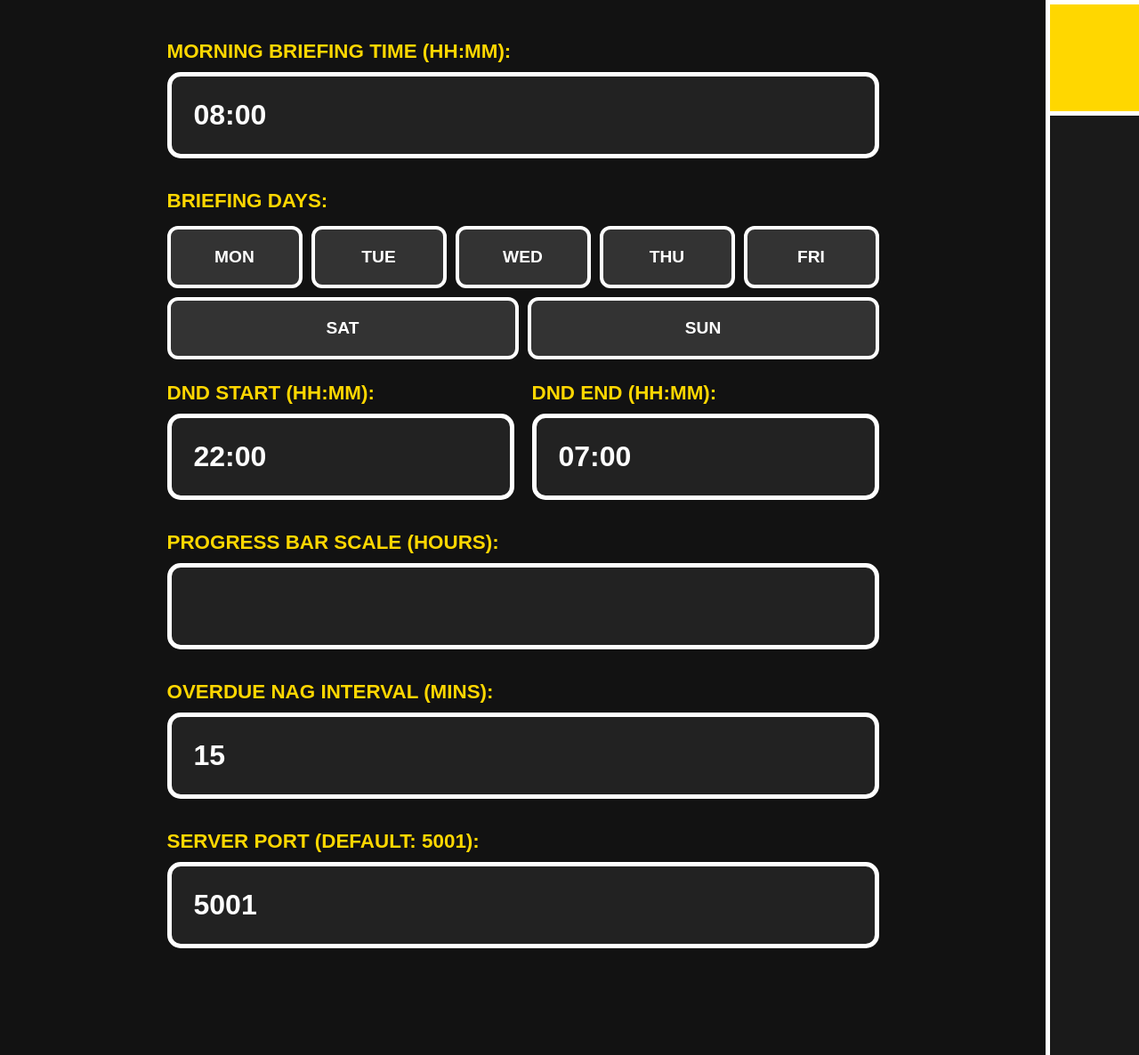
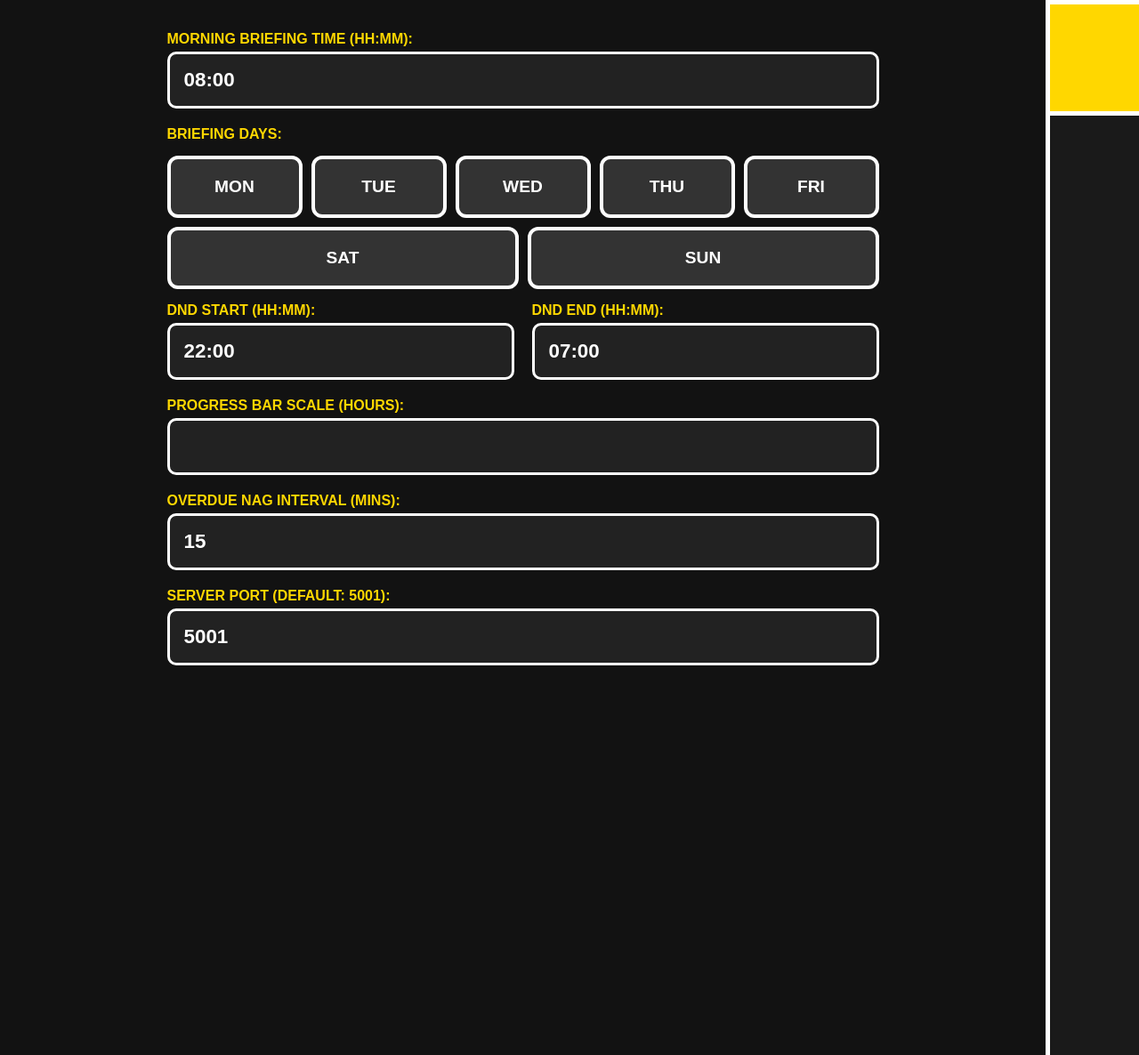
Before and after one commit to TheSharmanator/adhdtaskmanager, a Flask app: page /settings in a window 1280 px wide. Shown: the part 96-1282 px from the top of the page at 89% size. Run offline with Flask 3, Linux system fonts and the light colour scheme; data comes from the database, SQL or seed files in the repository; parts of the project's set-up code (start-up, migrations or seed data) failed here and were passed over.

Commit message:
Shrink elements in settings.html to match add.html

```diff
--- a/templates/settings.html
+++ b/templates/settings.html
@@ -50,12 +50,12 @@
         }
 
         form { width: 100%; max-width: 800px; margin: 0 auto; padding-bottom: 50px; }
-        label { font-size: 1.4rem; font-weight: bold; color: #ffd700; display: block; margin-top: 25px; text-transform: uppercase; }
+        label { font-size: 1.0rem; font-weight: bold; color: #ffd700; display: block; margin-top: 15px; text-transform: uppercase; }
 
         input {
-            width: 100%; padding: 25px; margin: 10px 0; background: #222;
-            color: white; border: 5px solid white; font-size: 2rem;
-            font-weight: 900; border-radius: 15px; box-sizing: border-box;
+            width: 100%; padding: 16px; margin: 5px 0; background: #222;
+            color: white; border: 3px solid white; font-size: 1.4rem;
+            font-weight: 900; border-radius: 10px; box-sizing: border-box;
         }
 
         .side-by-side { display: flex; gap: 20px; width: 100%; }
@@ -75,8 +75,8 @@
         /* FAT FINGER PICKERS */
         .p-btn {
             background: #222; color: white; border: 3px solid white;
-            font-size: 1.5rem; font-weight: 900; padding: 15px;
-            border-radius: 12px; cursor: pointer;
+            font-size: 1.0rem; font-weight: 900; padding: 10px;
+            border-radius: 8px; cursor: pointer;
             display: flex; justify-content: center; align-items: center;
         }
         .p-btn:active, .p-btn.active { background: #ffd700; color: black; border-color: #ffd700; }
```
